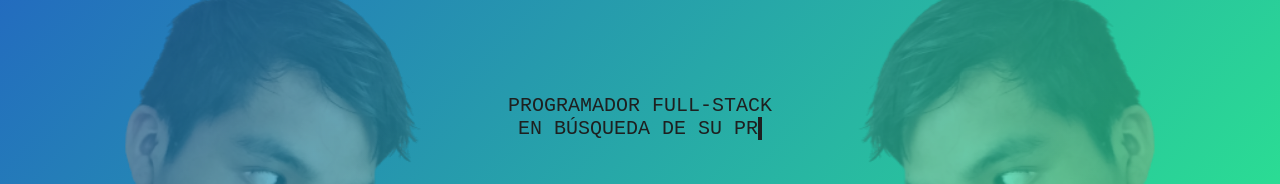
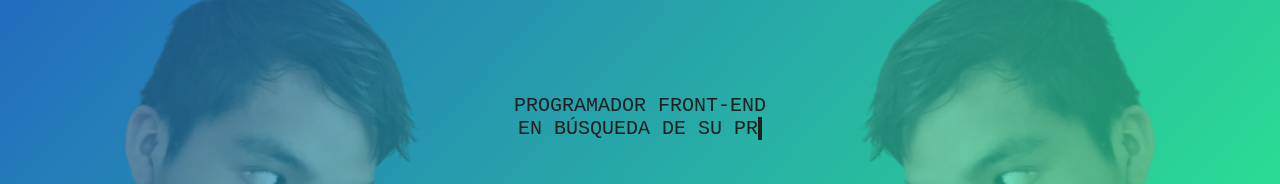
Before and after one commit to fimovol/testdereacttest, a React (Create React App) app: page / in a window 1280 px wide. Shown: the part 156-340 px from the top of the page. Built offline with nearby package versions, Linux system fonts and the light colour scheme.

Commit message:
cambios hechosw nada importante

```diff
--- a/package.json
+++ b/package.json
@@ -21,12 +21,13 @@
     "web-vitals": "^2.1.4"
   },
   "scripts": {
+    "predeploy": "npm run build",
+    "deploy": "gh-pages -d build",
     "start": "react-scripts start",
     "build": "react-scripts build",
     "runbuild": "serve -s build",
     "test": "react-scripts test",
-    "eject": "react-scripts eject",
-    "gh-pages": "gh-pages -d build"
+    "eject": "react-scripts eject"
   },
   "eslintConfig": {
     "extends": [
--- a/src/App.jsx
+++ b/src/App.jsx
@@ -11,7 +11,7 @@ function App(){
   return (
     <div className="App">
       <div className="centro">
-        <span className='efectoescritura' style={estado}>Programador full-stack</span>
+        <span className='efectoescritura' style={estado}>Programador Front-end</span>
         <span className='efectoescrituraabajo'>en búsqueda de su primer empleo</span>
         <Link to="sobremi" className='parrafo'>sobre mi</Link>
         <Link to="contacto" className='parrafo'>contacto</Link>
--- a/src/App.scss
+++ b/src/App.scss
@@ -63,10 +63,9 @@ body{
   display: block;
   white-space: nowrap;
   border-right: 4px solid;
-  width: 22ch;
-}
-.efectoescritura{
-  animation: typing 3s steps(22), blink .5s infinite step-end alternate;
+  width: 21ch;
+
+  animation: typing 3s steps(21), blink .5s infinite step-end alternate;
   overflow: hidden;
 }
 .efectoescrituraabajo{
```
Also changed, not shown: public/404.html (added, +13 -0 lines), 1 other file (tests, documents, lock files or other folders).
